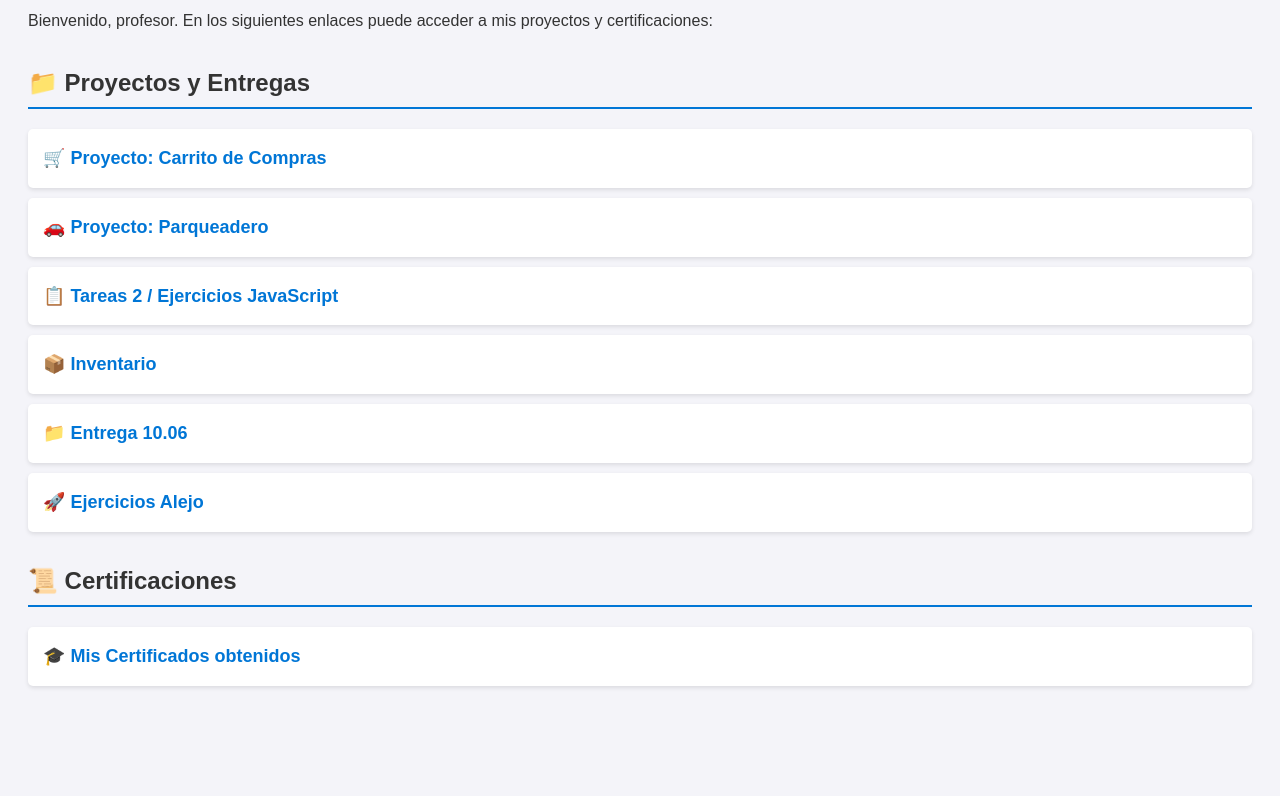
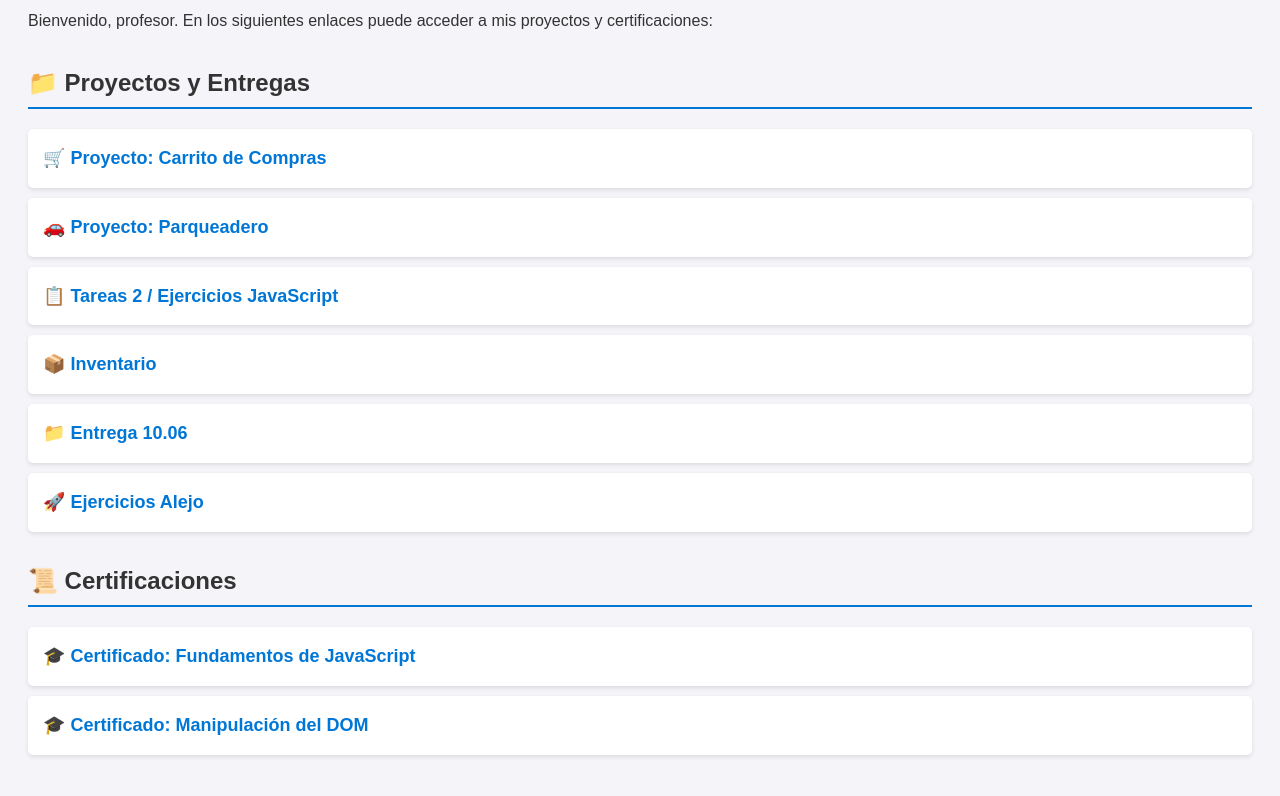
Before and after one commit to alejadro1818diaz-ctrl/carpeta_jorge, a plain HTML site: page index.html in a window 1280 px wide. Shown: the part 114-910 px from the top of the page. Before the commit the page ends 844 px from the top, so only its background shows below. Drawn offline with Linux system fonts and the light colour scheme.

Commit message:
Add files via upload

```diff
--- a/index.html
+++ b/index.html
@@ -26,13 +26,14 @@
         <li><a href="tareas 2/" target="_blank">📋 Tareas 2 / Ejercicios JavaScript</a></li>
         <li><a href="inventario/inventario/" target="_blank">📦 Inventario</a></li>
         <li><a href="10.06/" target="_blank">📁 Entrega 10.06</a></li>
-        <!-- Nuevo trabajo agregado aquí abajo -->
         <li><a href="ejercicios alejo dr/" target="_blank">🚀 Ejercicios Alejo</a></li>
     </ul>
 
     <h2>📜 Certificaciones</h2>
     <ul>
-        <li><a href="certificados/" target="_blank">🎓 Mis Certificados obtenidos</a></li>
+        <!-- Enlaces directos a tus imágenes jpegs -->
+        <li><a href="certificados/fundamentos javascript.jpeg" target="_blank">🎓 Certificado: Fundamentos de JavaScript</a></li>
+        <li><a href="certificados/manipulacion del DOM.jpeg" target="_blank">🎓 Certificado: Manipulación del DOM</a></li>
     </ul>
 
 </body>
```
